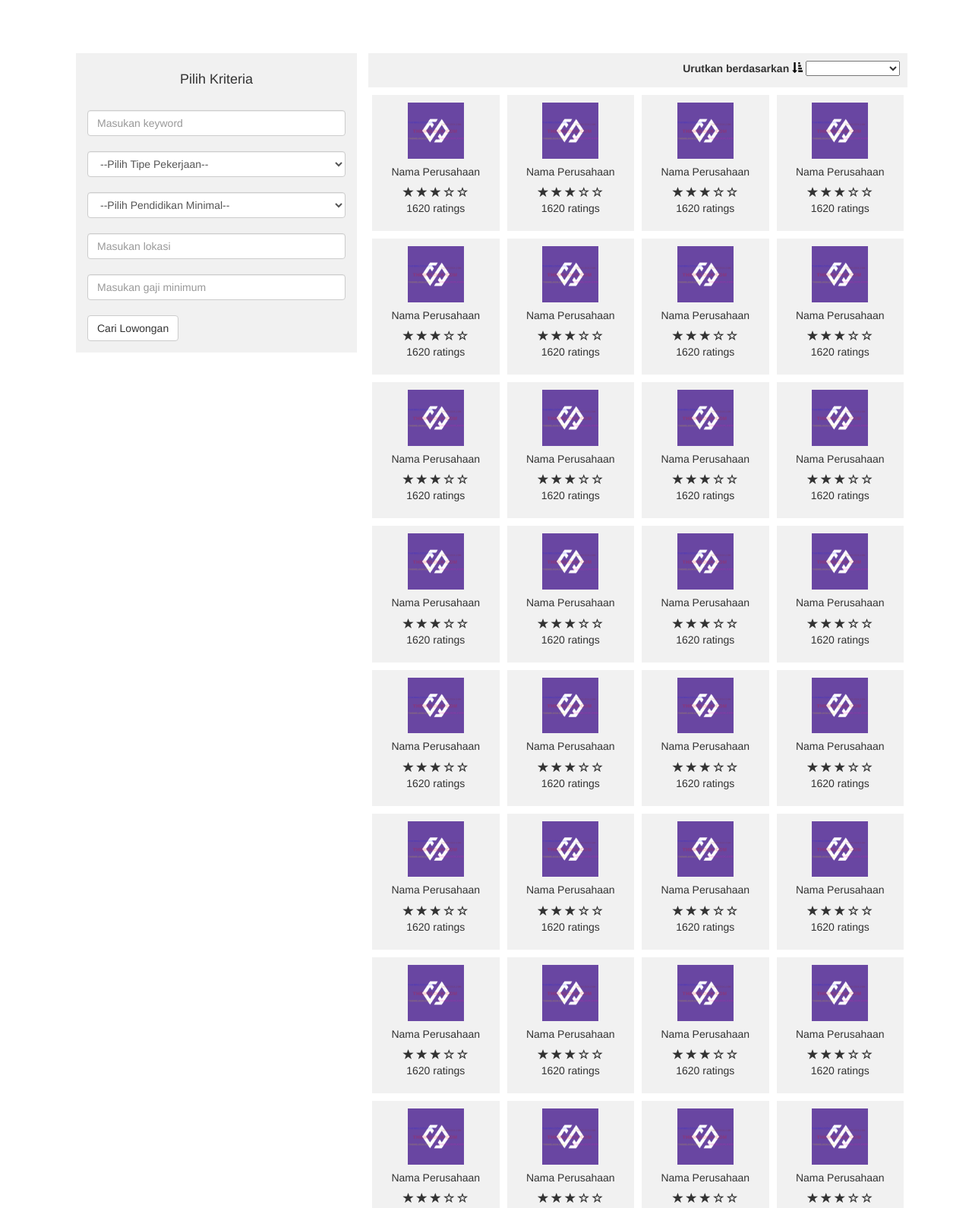
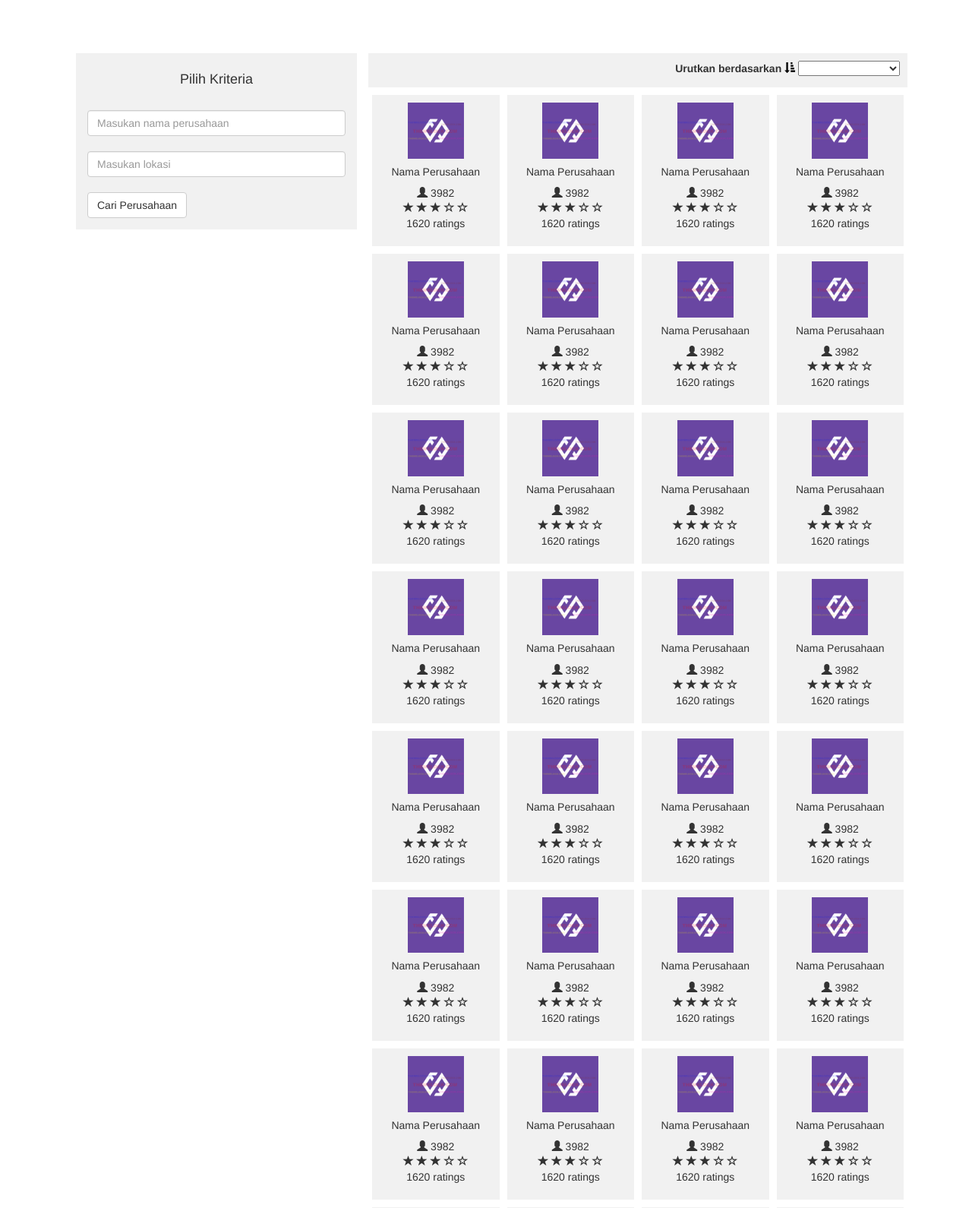
Before and after one commit to akahanabi/loker, a Yii app: template views/site/perusahaan.php in a window 1280 px wide. Shown: the top 1590 px of the page at 76% size. Run offline with PHP 8.4 and a stand-in for Yii, Linux system fonts and the light colour scheme; the template is opened without the code that fills it, so the values that code supplies are empty; some libraries are stand-ins or nearby versions.

Commit message:
sketsa laman cari perusahaan 2.0

```diff
--- a/views/site/perusahaan.php
+++ b/views/site/perusahaan.php
@@ -9,8 +9,8 @@ $this->title = 'Perusahaan';
         <div class="col-md-4 sidenav sticky">
             <h4>Pilih Kriteria</h4><br>
             <form action="" method="">
-                <input type="text" class="form-control" placeholder="Masukan keyword" name="keyword"><br>
-                <select name="tipe" class="form-control">
+                <input type="text" class="form-control" placeholder="Masukan nama perusahaan" name="perusahaan"><br>
+                <!--<select name="tipe" class="form-control">
                     <option selected disabled>--Pilih Tipe Pekerjaan--</option>
                     <option value="waktu penuh">Waktu Penuh</option>
                     <option value="paruh waktu">Paruh Waktu</option>
@@ -25,10 +25,9 @@ $this->title = 'Perusahaan';
                     <option value="SMP">SMP</option>
                     <option value="SMA / SMK sederajat">SMA / SMK sederajat</option>
                     <option value="diploma">Diploma</option>
-                </select><br>
+                </select><br>-->
                 <input type="text" class="form-control" placeholder="Masukan lokasi" name="lokasi"><br>
-                <input type="number" class="form-control" placeholder="Masukan gaji minimum" name="gaji" min="0"><br>
-                <button class="btn btn-default" type="submit">Cari Lowongan</button>
+                <button class="btn btn-default" type="submit">Cari Perusahaan</button>
             </form>
         </div>
         <div class="col-md-8" style>
@@ -38,11 +37,9 @@ $this->title = 'Perusahaan';
                     <a href="" style="color: black"><i class="glyphicon glyphicon-sort-by-attributes"></i></a>
                     <select type="submit" name"sort">
                         <option></option>
-                        <option>Judul Lowongan</option>
-                        <option>Tanggal</option>
-                        <option>Perusahaan</option>
-                        <option>Gaji</option>
-                        <option>Lokasi</option>
+                        <option>Nama</option>
+                        <option>Jumlah Karyawan</option>
+                        <option>Rating</option>
                     </select>
                 </form>
             </div>
@@ -51,6 +48,7 @@ $this->title = 'Perusahaan';
                 <div  style="text-align: center; background: #f1f1f1; padding: 10px">
                     <img src="themes/images/company-logo-01.png" alt="" style="width:50%">
                     <h5>Nama Perusahaan</h4>
+                    <i class="glyphicon glyphicon-user"></i> 3982<br>
                     <i class="glyphicon glyphicon-star"></i>
                     <i class="glyphicon glyphicon-star"></i>
                     <i class="glyphicon glyphicon-star"></i>
```
